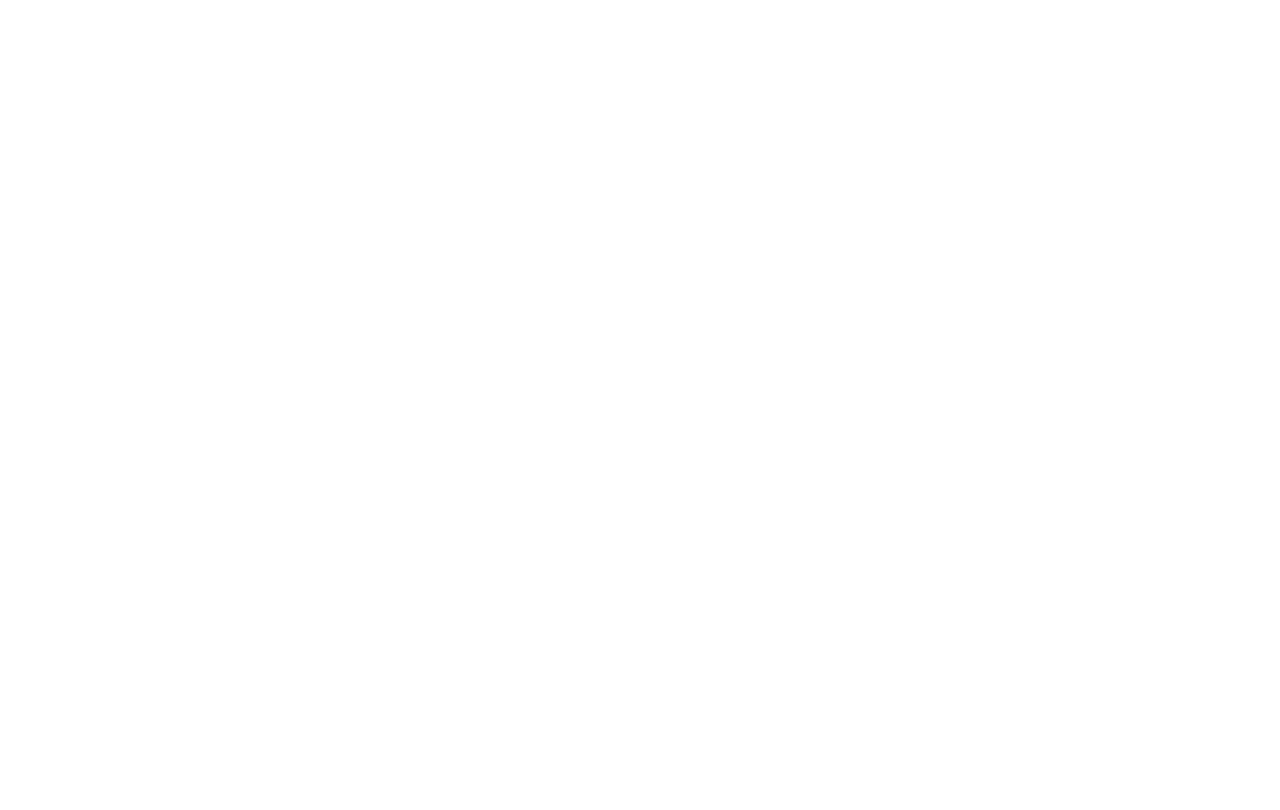
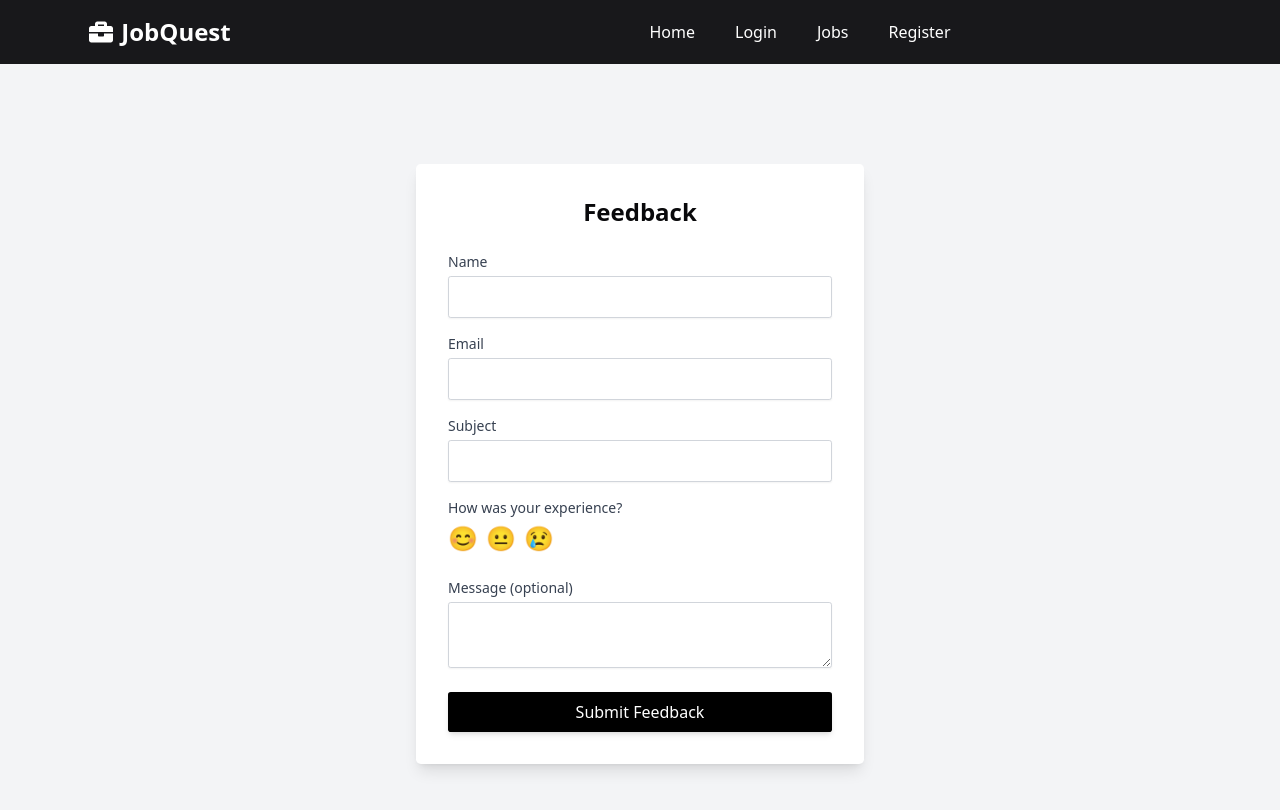
Before and after one commit to Saran8178/applicationdev, a React (Vite) app: page /user/feedback in a window 1280 px wide. Before the commit this address had no page. Shown: the top 810 px of the page. Built offline with nearby package versions, Linux system fonts and the light colour scheme.

Commit message:
updated feedback

```diff
--- a/src/App.jsx
+++ b/src/App.jsx
@@ -15,6 +15,8 @@ import Userdashboard from "./pages/User/Userdashboard"
 import Userjobs from "./pages/User/Userjobs"
 import Userprofile from "./pages/User/Userprofile"
 import UserResume from "./pages/User/UserResume"
+import UserPremium from "./pages/User/UserPremium"
+import UserFeedback from "./pages/User/UserFeedback"
 
 export default function App() {
   return (
@@ -43,7 +45,9 @@ export default function App() {
           <Route path="/user/jobs" element={<Userjobs />} />
           <Route path="/user/profile" element={<Userprofile />} />
           <Route path="/user/resume" element={<UserResume/>} />
+          <Route path="/user/premium" element={<UserPremium/>} />
         </Route>
+          <Route path="/user/feedback" element={<UserFeedback/>} />
       </Routes>
     </BrowserRouter>
     </>
--- a/src/components/User/UserLeftbar.jsx
+++ b/src/components/User/UserLeftbar.jsx
@@ -1,6 +1,6 @@
 import React from 'react';
 import { NavLink, useNavigate } from 'react-router-dom';
-import { LayoutDashboard, Cog, Briefcase, Users, Power, UsersIcon } from 'lucide-react';
+import { LayoutDashboard,Star, Briefcase, Power, UsersIcon } from 'lucide-react';
 import { Button } from '../ui/button';
 
 const UserLeftbar = () => {
@@ -27,6 +27,11 @@ const UserLeftbar = () => {
             title: 'Profile',
             link: '/user/profile',
             icon: UsersIcon
+        },
+        {
+            title: 'Premium',
+            link: '/user/premium',
+            icon: Star
         }
 
     ];
--- a/src/components/Web/Navbar.jsx
+++ b/src/components/Web/Navbar.jsx
@@ -1,9 +1,8 @@
-import React from 'react'
-
-import { NavLink } from 'react-router-dom'
+import React from 'react';
+import { NavLink } from 'react-router-dom';
+import { FaBriefcase } from 'react-icons/fa';
 
 const Navbar = () => {
-
   const LinksData = [
     {
       title: "Home",
@@ -14,38 +13,35 @@ const Navbar = () => {
       link: '/login'
     },
     {
-            title :"Jobs",
-            link :'/user/jobs'
+      title: "Jobs",
+      link: '/user/jobs'
     },
     {
       title: "Register",
       link: '/register'
     }
+  ];
 
-    ]
   return (
     <div>
-            <div class="w-full h-[8vh]  flex flex-row justify-center items-center bg-primary border-b-green-300">
-                {/* //logo */}
-                <div class='h-full w-1/4 flex flex-row justify-center items-center bg-primary/100   font-bold gap-10 text-white font-size: 5rem'>
-                    JobQuest
+      <div className="w-full h-[8vh] flex flex-row justify-center items-center bg-primary border-b-green-300">
+        {/* Logo with Icon */}
+        <div className="h-full w-1/4 flex flex-row justify-center items-center bg-primary/100 font-bold gap-2 text-white text-2xl">
+          <FaBriefcase className="text-white" /> {/* Icon */}
+          <span><strong>Job</strong>Quest</span>
         </div>
-                <div class='h-full w-3/4 flex flex-row justify-center items-center bg-primary/100 gap-10 text-white'>
-                    {
-                        LinksData.map((data, index) => (
-                            <li key={index} className='list-none'>
+        <div className="h-full w-3/4 flex flex-row justify-center items-center bg-primary/100 gap-10 text-white">
+          {LinksData.map((data, index) => (
+            <li key={index} className="list-none">
               <NavLink to={data.link}>
                 {data.title}
               </NavLink>
             </li>
-                        ))
-                    }
-
+          ))}
         </div>
       </div>
+    </div>
+  );
+};
 
-        </div>
-    )
-}
-
-export default Navbar
+export default Navbar;
--- /dev/null
+++ b/src/pages/User/UserFeedback.jsx
@@ -0,0 +1,119 @@
+import Navbar from '@/components/Web/Navbar';
+import React, { useState } from 'react';
+
+const UserFeedback = () => {
+  const [formData, setFormData] = useState({
+    name: '',
+    email: '',
+    subject: '',
+    message: '',
+    emoji: '',
+  });
+
+  const handleChange = (e) => {
+    const { name, value } = e.target;
+    setFormData((prevData) => ({
+      ...prevData,
+      [name]: value,
+    }));
+  };
+
+  const handleSubmit = (e) => {
+    e.preventDefault();
+    // Handle form submission logic here (e.g., send data to server)
+    console.log(formData);
+  };
+
+  return (
+    <>
+      <Navbar />
+      <div className="min-h-screen flex items-center justify-center bg-gray-100">
+        <div className="bg-white p-8 rounded-lg shadow-lg w-full max-w-md">
+          <h2 className="text-2xl font-bold mb-6 text-center">Feedback</h2>
+          <form onSubmit={handleSubmit}>
+            <div className="mb-4">
+              <label htmlFor="name" className="block text-sm font-medium text-gray-700">Name</label>
+              <input
+                type="text"
+                id="name"
+                name="name"
+                value={formData.name}
+                onChange={handleChange}
+                className="mt-1 p-2 block w-full border border-gray-300 rounded-md shadow-sm focus:ring-blue-500 focus:border-blue-500"
+                required
+              />
+            </div>
+            <div className="mb-4">
+              <label htmlFor="email" className="block text-sm font-medium text-gray-700">Email</label>
+              <input
+                type="email"
+                id="email"
+                name="email"
+                value={formData.email}
+                onChange={handleChange}
+                className="mt-1 p-2 block w-full border border-gray-300 rounded-md shadow-sm focus:ring-blue-500 focus:border-blue-500"
+                required
+              />
+            </div>
+
+            <div className="mb-4">
+              <label htmlFor="subject" className="block text-sm font-medium text-gray-700">Subject</label>
+              <input
+                type="text"
+                id="subject"
+                name="subject"
+                value={formData.subject}
+                onChange={handleChange}
+                className="mt-1 p-2 block w-full border border-gray-300 rounded-md shadow-sm focus:ring-blue-500 focus:border-blue-500"
+              />
+            </div>
+
+            <div className="mb-6">
+              <label htmlFor="emoji" className="block text-sm font-medium text-gray-700">How was your experience?</label>
+              <div className="flex space-x-2 mt-1">
+                <span
+                  className="cursor-pointer text-2xl"
+                  onClick={() => setFormData(prev => ({ ...prev, emoji: '😊' }))}
+                >
+                  😊
+                </span>
+                <span
+                  className="cursor-pointer text-2xl"
+                  onClick={() => setFormData(prev => ({ ...prev, emoji: '😐' }))}
+                >
+                  😐
+                </span>
+                <span
+                  className="cursor-pointer text-2xl"
+                  onClick={() => setFormData(prev => ({ ...prev, emoji: '😢' }))}
+                >
+                  😢
+                </span>
+              </div>
+            </div>
+
+            <div className="mb-6">
+              <label htmlFor="message" className="block text-sm font-medium text-gray-700">Message (optional)</label>
+              <textarea
+                id="message"
+                name="message"
+                value={formData.message}
+                onChange={handleChange}
+                className="mt-1 p-2 block w-full border border-gray-300 rounded-md shadow-sm focus:ring-blue-500 focus:border-blue-500"
+                rows="2" // Reduced the height of the message box
+              ></textarea>
+            </div>
+            <button
+              type="submit"
+              className="w-full bg-black text-white p-2 rounded-md shadow-md  focus:outline-none focus:ring-2 focus:ring-offset-2 focus:ring-blue-500"
+            >
+              Submit Feedback
+            </button>
+          </form>
+        </div>
+      </div>
+    </>
+  );
+};
+
+export default UserFeedback;
--- /dev/null
+++ b/src/pages/User/UserPremium.jsx
@@ -0,0 +1,57 @@
+import React from 'react';
+import { Link } from 'react-router-dom';
+import { Star, Shield, DollarSign, CheckCircle } from 'lucide-react'; // Updated icon imports
+
+const UserPremium = () => {
+  return (
+    <div className='h-screen w-full bg-gray-100 p-8'>
+      {/* Header */}
+      <div className='text-center mb-12'>
+        <h1 className='text-4xl font-bold text-gray-800 mb-4'>Premium Membership</h1>
+        <p className='text-lg text-gray-600'>Unlock exclusive features and benefits with our Premium Membership.</p>
+      </div>
+
+      {/* Features Section */}
+      <div className='max-w-4xl mx-auto grid grid-cols-1 md:grid-cols-2 lg:grid-cols-3 gap-8'>
+        {/* Feature 1 */}
+        <div className='bg-white p-6 rounded-lg shadow-lg flex flex-col items-center'>
+          <Star size={48} className='text-yellow-500 mb-4' />
+          <h2 className='text-xl font-semibold mb-2'>Exclusive Access</h2>
+          <p className='text-gray-600 text-center'>Get early access to new features and content before anyone else.</p>
+        </div>
+
+        {/* Feature 2 */}
+        <div className='bg-white p-6 rounded-lg shadow-lg flex flex-col items-center'>
+          <Shield size={48} className='text-blue-500 mb-4' />
+          <h2 className='text-xl font-semibold mb-2'>Enhanced Security</h2>
+          <p className='text-gray-600 text-center'>Enjoy enhanced security features to keep your account safe.</p>
+        </div>
+
+        {/* Feature 3 */}
+        <div className='bg-white p-6 rounded-lg shadow-lg flex flex-col items-center'>
+          <DollarSign size={48} className='text-green-500 mb-4' /> {/* Updated icon */}
+          <h2 className='text-xl font-semibold mb-2'>Discounts & Offers</h2>
+          <p className='text-gray-600 text-center'>Receive exclusive discounts and special offers on various services.</p>
+        </div>
+
+        {/* Feature 4 */}
+        <div className='bg-white p-6 rounded-lg shadow-lg flex flex-col items-center'>
+          <CheckCircle size={48} className='text-teal-500 mb-4' />
+          <h2 className='text-xl font-semibold mb-2'>Priority Support</h2>
+          <p className='text-gray-600 text-center'>Get priority support with faster response times and dedicated assistance.</p>
+        </div>
+      </div>
+
+      {/* Call-to-Action Section */}
+      <div className='text-center mt-12'>
+        <h2 className='text-2xl font-semibold mb-4'>Ready to Upgrade?</h2>
+        <p className='text-lg text-gray-600 mb-6'>Enhance your experience with our premium features today.</p>
+        <Link to='/upgrade' className='bg-primary text-white py-2 px-4 rounded-lg shadow-md hover:bg-primary-dark transition'>
+          Upgrade Now
+        </Link>
+      </div>
+    </div>
+  );
+};
+
+export default UserPremium;
```
Also changed, not shown: src/pages/Web/Home.jsx (+30 -11 lines). Lines whose indentation alone changed are shown as unchanged.
